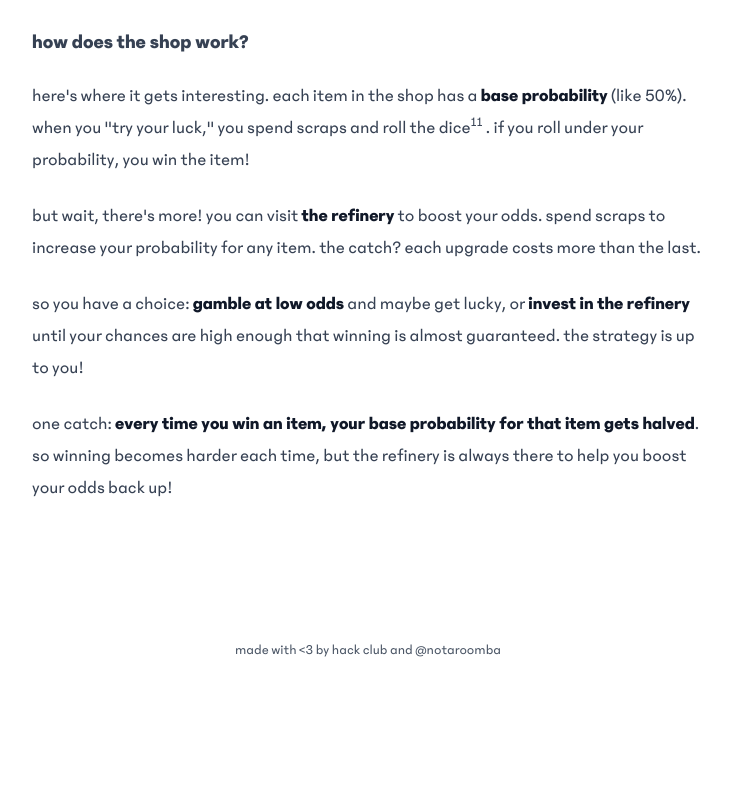
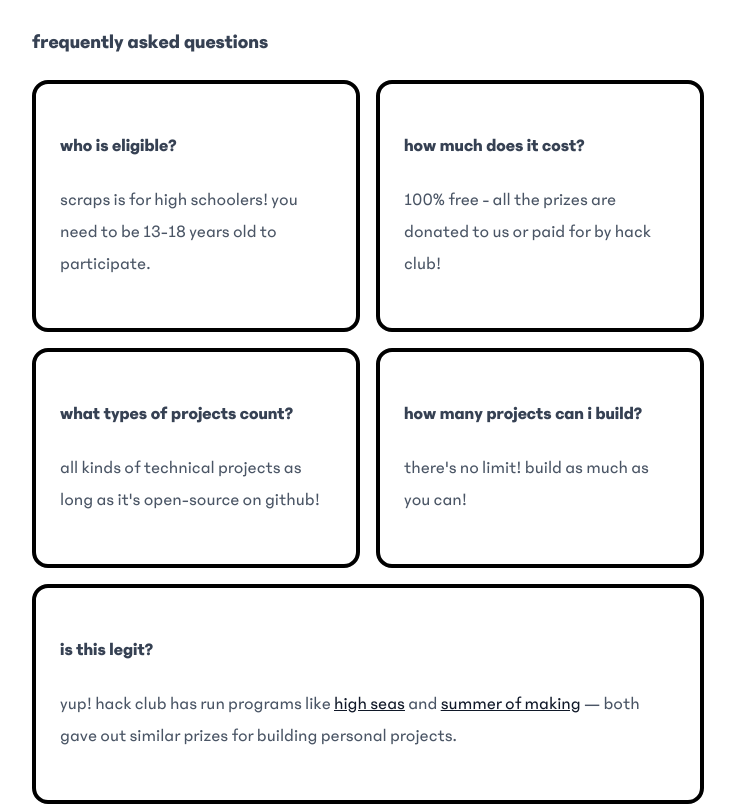
Before and after one commit to System-End/scraps, a SvelteKit app in the folder frontend/: page / in a window 1280 px wide. Shown: the part 2580-3386 px from the top of the page, without its empty margins (272-1007 px from the left). Before the commit the page ends 3256 px from the top, so only its background shows below. Built offline with nearby package versions, Linux system fonts and the light colour scheme; no server answers.

Commit message:
add in seo + faq + fix shop wishlist

```diff
--- a/frontend/src/lib/components/ShopItemModal.svelte
+++ b/frontend/src/lib/components/ShopItemModal.svelte
@@ -253,9 +253,14 @@
 			<p class="text-3xl font-bold {getProbabilityColor(item.effectiveProbability)}">
 				{item.effectiveProbability.toFixed(1)}%
 			</p>
-			<div class="mt-2 flex gap-4 text-xs text-gray-600">
+			<div class="mt-2 flex flex-wrap gap-x-4 gap-y-1 text-xs text-gray-600">
 				<span>base: {item.baseProbability}%</span>
 				<span>your boost: +{item.userBoostPercent}%</span>
+				{#if item.adjustedBaseProbability < item.baseProbability}
+					<span class="text-red-500"
+						>previous buy: -{item.baseProbability - item.adjustedBaseProbability}%</span
+					>
+				{/if}
 			</div>
 		</div>
 
--- a/frontend/src/lib/stores.ts
+++ b/frontend/src/lib/stores.ts
@@ -27,6 +27,7 @@ export interface ShopItem {
 	heartCount: number;
 	userHearted: boolean;
 	baseProbability: number;
+	adjustedBaseProbability: number;
 	baseUpgradeCost: number;
 	costMultiplier: number;
 	boostAmount: number;
--- a/frontend/src/routes/+page.svelte
+++ b/frontend/src/routes/+page.svelte
@@ -270,14 +270,14 @@
 		<p class="mb-4 text-xl font-bold">tl;dr</p>
 
 		<p class="mb-2">
-			<strong>ys:</strong> any project <Superscript
+			<strong>you ship:</strong> any project <Superscript
 				number={3}
 				tooltip="optionally silly, nonsensical, or fun"
 			/>
 		</p>
 
 		<p class="mb-6">
-			<strong>ws:</strong> random items from hq<Superscript
+			<strong>we ship:</strong> random items from hq<Superscript
 				number={4}
 				tooltip="(including stickers)"
 			/> (more hours, more stuff)
@@ -336,34 +336,64 @@
 			/>! this includes some of the rarest and most sought-after stickers from hack club.
 		</p>
 
-		<p class="mb-4 text-xl font-bold">how does the shop work?</p>
+		<p class="mb-6 text-xl font-bold">frequently asked questions</p>
 
-		<p class="mb-6">
-			here's where it gets interesting. each item in the shop has a <strong>base probability</strong
+		<div class="grid gap-4 sm:grid-cols-2">
+			<div
+				class="rounded-2xl border-4 border-black bg-white p-6 transition-all hover:border-dashed"
 			>
-			(like 50%). when you "try your luck," you spend scraps and roll the dice<Superscript
-				number={11}
-				tooltip="totally not gambling"
-			/>. if you roll under your probability, you win the item!
-		</p>
+				<p class="mb-2 text-lg font-bold">who is eligible?</p>
+				<p class="text-gray-600">
+					scraps is for high schoolers! you need to be 13-18 years old to participate.
+				</p>
+			</div>
 
-		<p class="mb-6">
-			but wait, there's more! you can visit <strong>the refinery</strong> to boost your odds. spend scraps
-			to increase your probability for any item. the catch? each upgrade costs more than the last.
-		</p>
+			<div
+				class="rounded-2xl border-4 border-black bg-white p-6 transition-all hover:border-dashed"
+			>
+				<p class="mb-2 text-lg font-bold">how much does it cost?</p>
+				<p class="text-gray-600">
+					100% free - all the prizes are donated to us or paid for by hack club!
+				</p>
+			</div>
 
-		<p class="mb-6">
-			so you have a choice: <strong>gamble at low odds</strong> and maybe get lucky, or
-			<strong>invest in the refinery</strong> until your chances are high enough that winning is almost
-			guaranteed. the strategy is up to you!
-		</p>
+			<div
+				class="rounded-2xl border-4 border-black bg-white p-6 transition-all hover:border-dashed"
+			>
+				<p class="mb-2 text-lg font-bold">what types of projects count?</p>
+				<p class="text-gray-600">
+					all kinds of technical projects as long as it's open-source on github!
+				</p>
+			</div>
 
-		<p class="mb-6">
-			one catch: <strong
-				>every time you win an item, your base probability for that item gets halved</strong
-			>. so winning becomes harder each time, but the refinery is always there to help you boost
-			your odds back up!
-		</p>
+			<div
+				class="rounded-2xl border-4 border-black bg-white p-6 transition-all hover:border-dashed"
+			>
+				<p class="mb-2 text-lg font-bold">how many projects can i build?</p>
+				<p class="text-gray-600">there's no limit! build as much as you can!</p>
+			</div>
+
+			<div
+				class="rounded-2xl border-4 border-black bg-white p-6 transition-all hover:border-dashed sm:col-span-2"
+			>
+				<p class="mb-2 text-lg font-bold">is this legit?</p>
+				<p class="text-gray-600">
+					yup! hack club has run programs like <a
+						href="https://highseas.hackclub.com/"
+						target="_blank"
+						rel="noopener noreferrer"
+						class="cursor-pointer underline hover:no-underline">high seas</a
+					>
+					and
+					<a
+						href="https://summer.hackclub.com/"
+						target="_blank"
+						rel="noopener noreferrer"
+						class="cursor-pointer underline hover:no-underline">summer of making</a
+					> — both gave out similar prizes for building personal projects.
+				</p>
+			</div>
+		</div>
 	</div>
 </div>
 
--- /dev/null
+++ b/frontend/src/routes/faq/+page.svelte
@@ -0,0 +1,107 @@
+<script lang="ts">
+	import { ChevronDown } from '@lucide/svelte';
+
+	interface FAQItem {
+		question: string;
+		answer: string;
+	}
+
+	const faqs: FAQItem[] = [
+		{
+			question: 'what is scraps?',
+			answer: 'scraps is a hack club program where you earn scraps by building projects and spending time coding. you can then spend your scraps in the shop to test your luck and win prizes from hack club hq!'
+		},
+		{
+			question: 'how do i earn scraps?',
+			answer: 'you earn scraps by submitting projects you\'ve built. each project is reviewed by our team, and you receive scraps based on the hours you\'ve spent working on it. connect your <a href="https://hackatime.hackclub.com" target="_blank" rel="noopener noreferrer" class="underline hover:no-underline">hackatime</a> account to automatically track your coding hours.'
+		},
+		{
+			question: 'what is hackatime?',
+			answer: '<a href="https://hackatime.hackclub.com" target="_blank" rel="noopener noreferrer" class="underline hover:no-underline">hackatime</a> is hack club\'s time tracking tool that automatically logs your coding hours. connect it to your projects so we can see how much time you\'ve spent building. visit <a href="https://hackatime.hackclub.com" target="_blank" rel="noopener noreferrer" class="underline hover:no-underline">hackatime.hackclub.com</a> to get started.'
+		},
+		{
+			question: 'how does the shop work?',
+			answer: 'in the shop, you spend scraps to roll for prizes. each item has a base probability of winning. if you don\'t win, you get consolation scrap paper. the cost to roll depends on the item\'s rarity.'
+		},
+		{
+			question: 'what is the refinery?',
+			answer: 'the refinery lets you spend scraps to increase your probability of winning an item. each upgrade boosts your chances, but costs increase with each upgrade. it\'s a way to improve your odds before rolling.'
+		},
+		{
+			question: 'what are project tiers?',
+			answer: 'projects are assigned tiers (1-4) based on complexity and quality. higher tiers earn more scraps per hour: tier 1 = 0.8x, tier 2 = 1x, tier 3 = 1.25x, tier 4 = 1.5x multiplier.'
+		},
+		{
+			question: 'how long does review take?',
+			answer: 'project reviews typically take a few days. our team reviews each submission to verify the work and assign an appropriate tier. you\'ll be notified when your project is approved.'
+		},
+		{
+			question: 'what happens if i lose a roll?',
+			answer: 'if you lose a roll, you receive consolation scrap paper as a small prize. your refinery upgrades are kept, so you can try again with improved odds. keep building projects to earn more scraps!'
+		},
+		{
+			question: 'can i submit any project?',
+			answer: 'projects should be original work you\'ve built. they need a github repo, description, and tracked hours via <a href="https://hackatime.hackclub.com" target="_blank" rel="noopener noreferrer" class="underline hover:no-underline">hackatime</a>. both new projects and improvements to existing ones count!'
+		},
+		{
+			question: 'how do i get started?',
+			answer: 'sign in with your hack club account, connect <a href="https://hackatime.hackclub.com" target="_blank" rel="noopener noreferrer" class="underline hover:no-underline">hackatime</a>, and start building! when you\'re ready, submit your project for review. once approved, you\'ll receive scraps based on your hours.'
+		}
+	];
+
+	let openIndex = $state<number | null>(null);
+
+	function toggle(index: number) {
+		openIndex = openIndex === index ? null : index;
+	}
+</script>
+
+<svelte:head>
+	<title>faq - scraps</title>
+</svelte:head>
+
+<div class="mx-auto max-w-4xl px-6 pt-24 pb-24 md:px-12">
+	<div class="mb-12 text-center">
+		<h1 class="mb-4 text-4xl font-bold md:text-5xl">faq</h1>
+		<p class="text-lg text-gray-600">frequently asked questions about scraps</p>
+	</div>
+
+	<div class="space-y-4">
+		{#each faqs as faq, i}
+			<div class="rounded-2xl border-4 border-black transition-all hover:border-dashed">
+				<button
+					onclick={() => toggle(i)}
+					class="flex w-full cursor-pointer items-center justify-between p-6 text-left"
+				>
+					<span class="text-lg font-bold">{faq.question}</span>
+					<ChevronDown
+						size={24}
+						class="shrink-0 transition-transform duration-200 {openIndex === i
+							? 'rotate-180'
+							: ''}"
+					/>
+				</button>
+				{#if openIndex === i}
+					<div class="border-t-4 border-black px-6 py-4">
+						<p class="text-gray-600">{@html faq.answer}</p>
+					</div>
+				{/if}
+			</div>
+		{/each}
+	</div>
+
+	<div class="mt-12 rounded-2xl border-4 border-black bg-gray-50 p-8 text-center">
+		<h2 class="mb-4 text-2xl font-bold">still have questions?</h2>
+		<p class="mb-6 text-gray-600">
+			reach out to us on the hack club slack in the #scraps channel
+		</p>
+		<a
+			href="https://slack.hackclub.com/"
+			target="_blank"
+			rel="noopener noreferrer"
+			class="inline-block cursor-pointer rounded-full bg-black px-8 py-3 font-bold text-white transition-all duration-200 hover:bg-gray-800"
+		>
+			join hack club slack
+		</a>
+	</div>
+</div>
--- a/frontend/src/routes/refinery/+page.svelte
+++ b/frontend/src/routes/refinery/+page.svelte
@@ -100,7 +100,7 @@
 										{item.effectiveProbability}%
 									</span>
 									<span class="text-xs text-gray-600 sm:text-sm">
-										({item.baseProbability}% + {item.userBoostPercent}%)
+										({item.baseProbability}% + {item.userBoostPercent}%{#if item.adjustedBaseProbability < item.baseProbability}<span class="text-red-500"> - {item.baseProbability - item.adjustedBaseProbability}% from previous buy</span>{/if})
 									</span>
 								</div>
 							</div>
```
Also changed, not shown: frontend/src/routes/+layout.svelte (+16 -8 lines), frontend/src/routes/dashboard/+page.svelte (+66 -0 lines), 1 other file (tests, documents, lock files or other folders).
